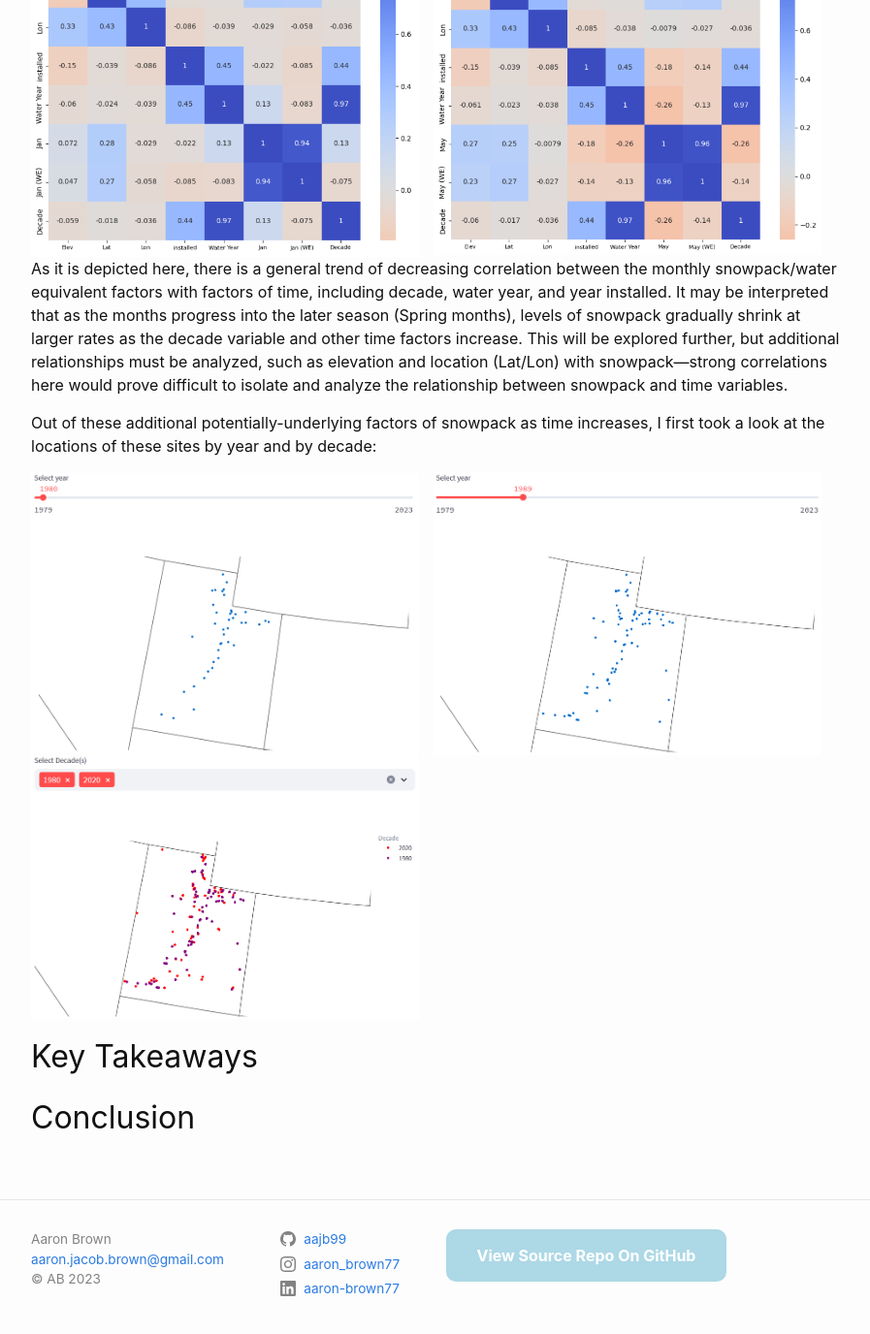
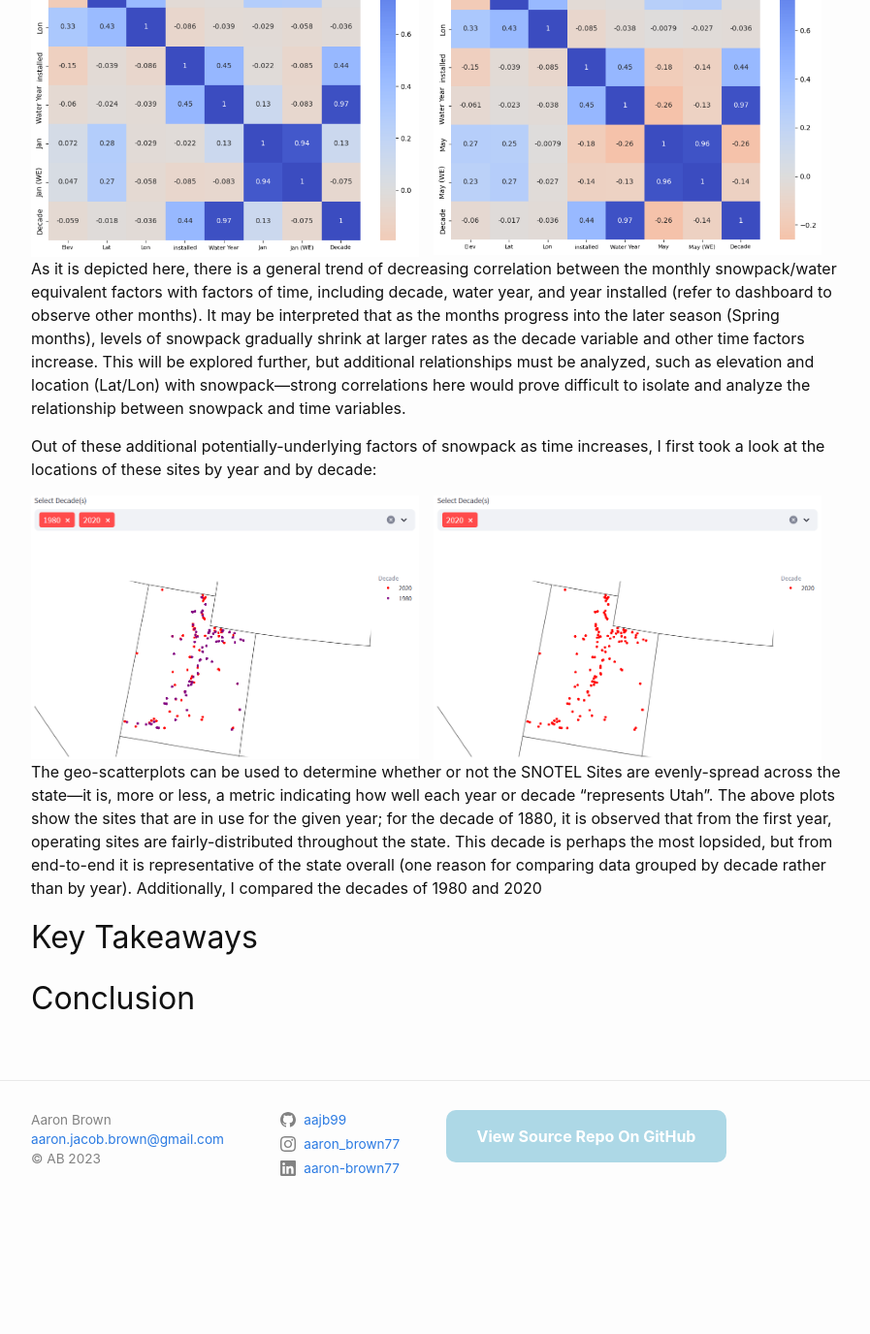
Before and after one commit to aajb99/aajb99.github.io, a Jekyll site: the page built from _posts/2023-11-26-proj-p2.md, in a window 1280 px wide and 1400 px high, scrolled down 1522 px. Shown: the top 1376 px of the window at 97% size, without its empty margins (188-1085 px from the left). Built offline with Jekyll 4.4.1, drawn with Linux system fonts in a browser that asks for light colours; comment, search, counter and statistics services are not loaded; after the commit the page ends 2798 px from its top, so only the background shows below that; some of the changed text lies outside the part shown.

Commit message:
Added decade map figures

```diff
--- a/_posts/2023-11-26-proj-p2.md
+++ b/_posts/2023-11-26-proj-p2.md
@@ -49,7 +49,7 @@ January & May
     </div>
 </body>
 
-As it is depicted here, there is a general trend of decreasing correlation between the monthly snowpack/water equivalent factors with factors of time, including decade, water year, and year installed. It may be interpreted that as the months progress into the later season (Spring months), levels of snowpack gradually shrink at larger rates as the decade variable and other time factors increase. This will be explored further, but additional relationships must be analyzed, such as elevation and location (Lat/Lon) with snowpack—strong correlations here would prove difficult to isolate and analyze the relationship between snowpack and time variables.
+As it is depicted here, there is a general trend of decreasing correlation between the monthly snowpack/water equivalent factors with factors of time, including decade, water year, and year installed (refer to dashboard to observe other months). It may be interpreted that as the months progress into the later season (Spring months), levels of snowpack gradually shrink at larger rates as the decade variable and other time factors increase. This will be explored further, but additional relationships must be analyzed, such as elevation and location (Lat/Lon) with snowpack—strong correlations here would prove difficult to isolate and analyze the relationship between snowpack and time variables.
 
 Out of these additional potentially-underlying factors of snowpack as time increases, I first took a look at the locations of these sites by year and by decade:
 
@@ -71,14 +71,17 @@ Out of these additional potentially-underlying factors of snowpack as time incre
 </head>
 <body>
     <div class='image-container'>
-        <img src="{{site.url}}/{{site.baseurl}}/assets/images/site_map_y1.png" alt="">
+        <img src="{{site.url}}/{{site.baseurl}}/assets/images/site_map_dec1.png" alt="">
     </div>
     <div class='image-container'>
-        <img src="{{site.url}}/{{site.baseurl}}/assets/images/site_map_y2.png" alt="">
+        <img src="{{site.url}}/{{site.baseurl}}/assets/images/site_map_dec2.png" alt="">
     </div>
 </body>
 
-<img src="{{site.url}}/{{site.baseurl}}/assets/images/site_map_dec1.png" alt="" style="width:400px;"/>
+
+The geo-scatterplots can be used to determine whether or not the SNOTEL Sites are evenly-spread across the state—it is, more or less, a metric indicating how well each year or decade "represents Utah". The above plots show the sites that are in use for the given year; for the decade of 1880, it is observed that from the first year, operating sites are fairly-distributed throughout the state. This decade is perhaps the most lopsided, but from end-to-end it is representative of the state overall (one reason for comparing data grouped by decade rather than by year). Additionally, I compared the decades of 1980 and 2020
+
+
 
 ## Key Takeaways
 
```
Also changed, not shown: assets/images/site_map_dec2.png (added).
